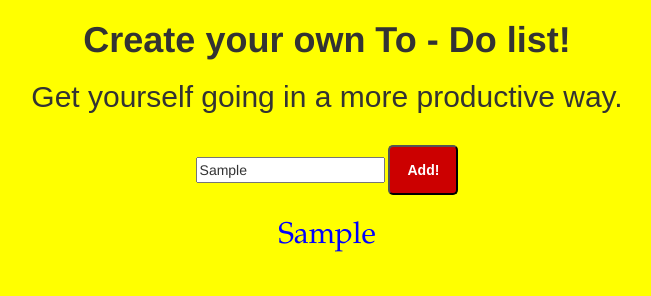
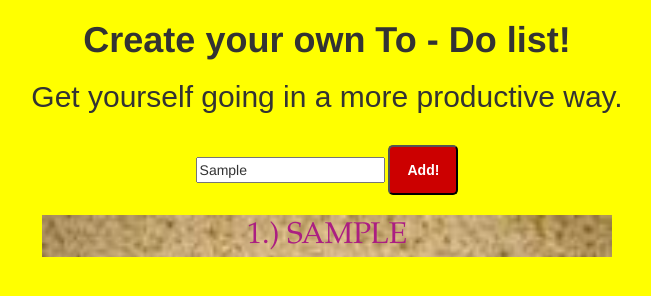
Before and after one commit to OrionStar25/To-Do-List, a plain HTML site: page index.html in a window 1280 px wide. Both pictures are taken after typing "Sample" into the empty fields and a click on the button "Add!". Shown: the whole page, without its empty margins (313-964 px from the left). Drawn offline with nearby package versions, Linux system fonts and the light colour scheme.

Commit message:
minor changes

```diff
--- a/css/style.css
+++ b/css/style.css
@@ -27,7 +27,14 @@ button{
 }
 
 .list {
+	width: 50%;
+	height: 50%;
+	margin-left: auto;
+	margin-right: auto;
+	background: url('../index.jpeg');
+	background-size: cover;
+	background-repeat: no-repeat;
 	font-family:garamond;
-	color:blue;
 	font-size: 30px;
+	color: #ab1e82;
 }
--- a/js/list.js
+++ b/js/list.js
@@ -1,7 +1,10 @@
+var counter = 0;
+
 $(document).ready(function() {
 	$('button').click(function() {
-	    var toAdd = $('input[name=checkListItem]').val();
-	    $('.list').append("<div class='item'>" + toAdd + "</div>");
+	    var toAdd = $('input[name=checkListItem]').val().toUpperCase();
+	    counter = counter + 1;
+	    $('.list').append("<div class='item'>" + counter + ".) " + toAdd + "</div>");
 	});
 	$(document).on('click','.item',function() {
 	    $(this).remove();
```
Also changed, not shown: index.jpeg (added).
